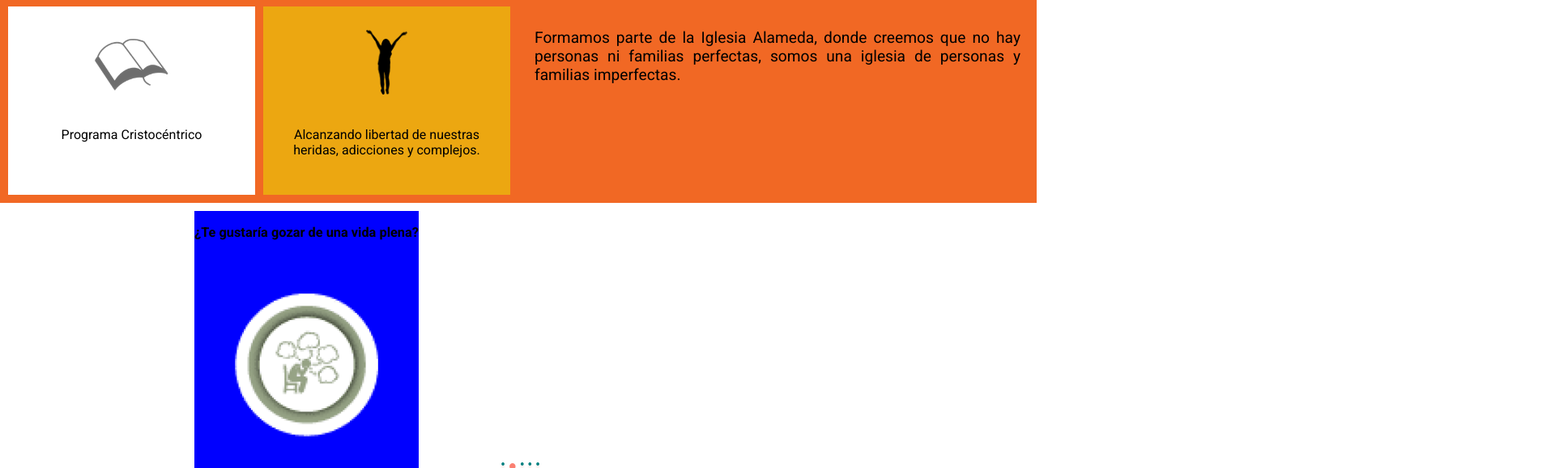
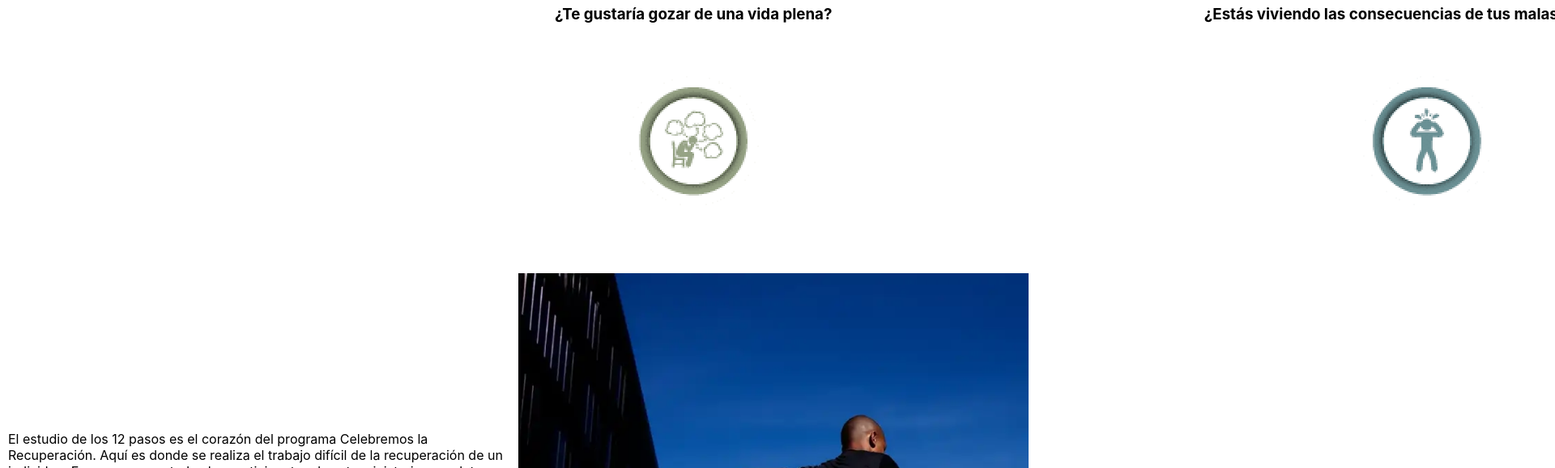
Before and after one commit to dabelgarcia2024/cr_alameda, a React (Create React App) app: page / in a window 1280 px wide. Shown: the part 2221-2800 px from the top of the page at 81% size, 1920 px wide, since content can reach past the window. Built offline with nearby package versions, Linux system fonts and the light colour scheme.

Commit message:
modificación del Carrusel

```diff
--- a/src/App.js
+++ b/src/App.js
@@ -6,7 +6,6 @@ import AcercaDe from "./components/AcercaDe";
 import EstudioDeLos12Pasos from "./components/EstudioDeLos12Pasos";
 import Contactenos from "./components/Contactenos";
 import Footer from "./components/Footer";
-import CarouselBanner from './components/CarouselBanner';
 import './styles/frame.module.css';
 import './app.css';
 import "slick-carousel/slick/slick.css";
@@ -23,7 +22,6 @@ function App() {
       <NavCele />
       <section>
         <div id="acerca-de">
-        <CarouselBanner />
           <AcercaDe />
         </div>
         <div id="estudio-de-los-12-pasos">
--- a/src/components/CarouselBanner.jsx
+++ /dev/null
@@ -1,41 +0,0 @@
-// CarouselBanner.js
-import React from 'react';
-import Slider from 'react-slick';
-import "slick-carousel/slick/slick.css";
-import "slick-carousel/slick/slick-theme.css";
-import "../styles/carouselBanner.module.css"
-
-const images = [
-  { src: '/img/2buscarespuestas-1@2x.png', text: 'Texto 1' },
-  { src: '/img/2cansado-1@2x.png', text: 'Texto 2' },
-  { src: '/img/2diosnoseacuerda-1@2x.png', text: 'Texto 3' },
-  { src: '/img/2luchando-1@2x.png', text: 'Texto 4' },
-  { src: '/img/2sinsalida-1@2x.png', text: 'Texto 5' }
-];
-
-const CarouselBanner = () => {
-  const settings = {
-    dots: true,
-    infinite: true,
-    speed: 500,
-    slidesToShow: 1,
-    slidesToScroll: 1,
-    autoplay: true,
-    autoplaySpeed: 3000,
-  };
-
-  return (
-    <div className="carousel-container">
-      <Slider {...settings}>
-        {images.map((image, index) => (
-          <div key={index} className="carousel-slide">
-            <img src={image.src} alt={`slide-${index}`} />
-            <div className="carousel-text">{image.text}</div>
-          </div>
-        ))}
-      </Slider>
-    </div>
-  );
-};
-
-export default CarouselBanner;
--- a/src/components/CarouselSection.jsx
+++ b/src/components/CarouselSection.jsx
@@ -1,5 +1,5 @@
-import React, { useEffect, useState, useRef } from "react";
-import { motion, AnimatePresence } from "framer-motion";
+import React from "react";
+import { motion } from "framer-motion";
 import styles from "../styles/carouselSection.module.css";
 
 const Content = ({ text, imageSrc, altText }) => (
@@ -38,83 +38,32 @@ const slides = [
 ];
 
 const CarouselSection = () => {
-  const [currentSlide, setCurrentSlide] = useState(0);
-  const timerRef = useRef(null);
-
-  const resetTimer = () => {
-    if (timerRef.current) {
-      clearInterval(timerRef.current);
-    }
-    timerRef.current = setInterval(() => {
-      setCurrentSlide((prev) => (prev === slides.length - 1 ? 0 : prev + 1));
-    }, 5000);
-  };
-
-  useEffect(() => {
-    resetTimer();
-    return () => clearInterval(timerRef.current);
-  }, []);
-
-  const handleDotClick = (index) => {
-    setCurrentSlide(index);
-    resetTimer();
-  };
-
-  const variants = {
-    enter: (direction) => ({
-      x: direction > 0 ? 1000 : -1000,
-      opacity: 0
-    }),
-    center: {
-      x: 0,
-      opacity: 1
-    },
-    exit: (direction) => ({
-      x: direction < 0 ? 1000 : -1000,
-      opacity: 0
-    })
-  };
-
   return (
     <div className={styles.carouselContainer}>
-      <div className={styles.carouselInner}>
-        <AnimatePresence initial={false} custom={currentSlide}>
-          <motion.div
-            key={currentSlide}
-            custom={currentSlide}
-            initial="enter"
-            animate="center"
-            exit="exit"
-            variants={variants}
-            transition={{ type: "tween", duration: 0.5 }}
-            className={styles.carouselSlide}
-          >
+      <motion.div
+        className={styles.carouselInner}
+        animate={{ x: ['0%', '-100%'] }}
+        transition={{ duration: 20, repeat: Infinity, ease: 'linear' }}
+      >
+        {slides.map((slide, index) => (
+          <div key={index} className={styles.carouselSlide}>
             <Content
-              text={slides[currentSlide].questionParts.join(" ")}
-              imageSrc={slides[currentSlide].imageSrc}
-              altText={slides[currentSlide].altText}
+              text={slide.questionParts.join(" ")}
+              imageSrc={slide.imageSrc}
+              altText={slide.altText}
             />
-          </motion.div>
-        </AnimatePresence>
-      </div>
-
-      <div className={styles.dots}>
-        {slides.map((_, index) => (
-          <span
-            key={index}
-            onClick={() => handleDotClick(index)}
-            style={{
-              marginLeft: "5px",
-              cursor: "pointer",
-              fontSize: currentSlide === index ? "10px" : "5px",
-              color: currentSlide === index ? "salmon" : "teal",
-              textShadow: "0 3px 3px mistyrose",
-            }}
-          >
-            &#9679;
-          </span>
+          </div>
         ))}
-      </div>
+        {slides.map((slide, index) => (
+          <div key={index + slides.length} className={styles.carouselSlide}>
+            <Content
+              text={slide.questionParts.join(" ")}
+              imageSrc={slide.imageSrc}
+              altText={slide.altText}
+            />
+          </div>
+        ))}
+      </motion.div>
     </div>
   );
 };
--- a/src/styles/carouselBanner.module.css
+++ /dev/null
@@ -1,25 +0,0 @@
-/* CarouselBanner.css */
-.carousel-container {
-    width: 100%;
-    overflow: hidden;
-  }
-
-  .carousel-slide {
-    position: relative;
-    width: 100%;
-  }
-
-  .carousel-slide img {
-    width: 100%;
-    height: auto;
-  }
-
-  .carousel-text {
-    position: absolute;
-    bottom: 20px;
-    left: 20px;
-    color: white;
-    background-color: rgba(0, 0, 0, 0.5);
-    padding: 10px;
-    border-radius: 5px;
-  }
--- a/src/styles/carouselSection.module.css
+++ b/src/styles/carouselSection.module.css
@@ -1,25 +1,22 @@
 /* carouselSection.module.css */
 .carouselContainer {
+  overflow: hidden;
+  width: max-content;
   position: relative;
-    width: 100%;
-    overflow: hidden;
 }
 
 .carouselInner {
   display: flex;
-    width: 100%;
-    height: 100%;
-    position: relative;
+  width: max-content; /* Ajusta el ancho para contener todas las imágenes */
+  animation: scroll 40s linear infinite; /* Animación para el desplazamiento continuo */
 }
 
 .carouselSlide {
-    background-color: blue;
-    height: 100%;
-    display:flex;
+  min-width: 20%; /* Cada imagen ocupa el 20% del ancho total */
+  flex: 0 0 10%;
+  display: flex;
   justify-content: center;
-    font-family: 'Roboto', sans-serif;
-    font-size: 14px;
-    font-style: normal;
+  align-items: center;
 }
 
 .contentWrapper {
@@ -27,14 +24,11 @@
 }
 
 .icon {
-    width: 100%;
+  max-width: 100%;
   height: auto;
 }
 
-  .dots {
-    position: absolute;
-    bottom: 10px;
-    width: 100%;
-    display: flex;
-    justify-content: center;
+@keyframes scroll {
+  0% { transform: translateX(0); }
+  100% { transform: translateX(-100%); }
 }
```
Lines whose indentation alone changed are shown as unchanged.
